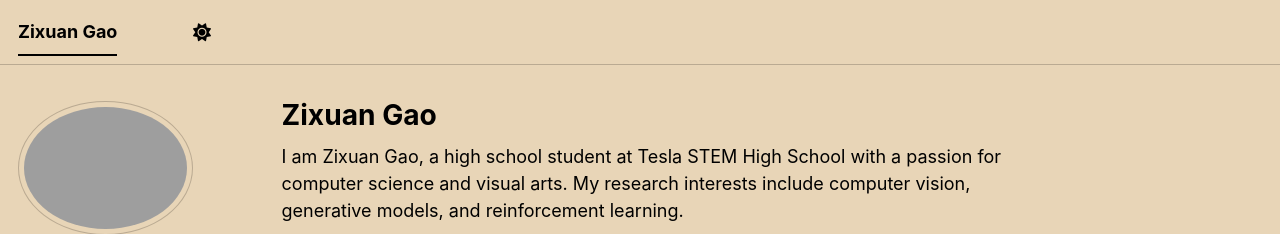
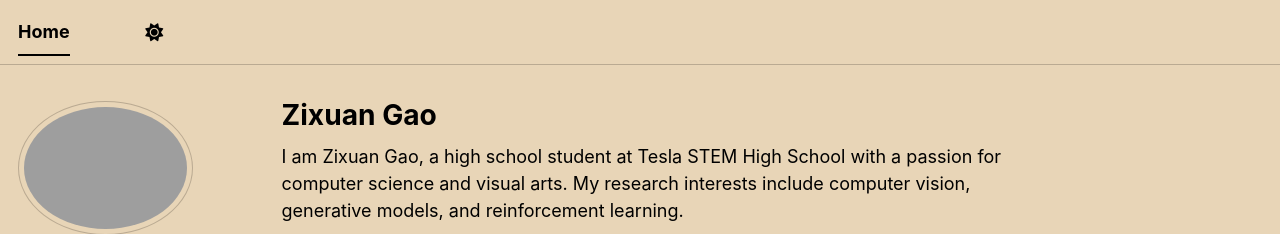
Before and after one commit to zx2009/zx2009.github.io, a Jekyll site: the page built from _pages/about.md, in a window 1280 px wide. Shown: the top 234 px of the page. Built offline with Jekyll 4.4.1, drawn with Linux system fonts in a browser that asks for light colours; a script bundle is joined from its source files by our own code; a style sheet for code colours, icons or effects is not loaded.

Commit message:
Change site title from 'Zixuan Gao' to 'Home'

```diff
--- a/_config.yml
+++ b/_config.yml
@@ -9,7 +9,7 @@
 # Basic Site Settings
 locale                   : "en-US"
 site_theme               : "sunrise" # The available themes options are "default", "air", "sunrise", "mint", "dirt" and "contrast"
-title                    : "Zixuan Gao"
+title                    : "Home"
 title_separator          : "-"
 name                     : &name "Zixuan Gao"
 description              : &description "Zixuan Gao's personal website featuring research in computer vision."   # Update this with a general description of your site, this is the default if not overridden by a page
```
